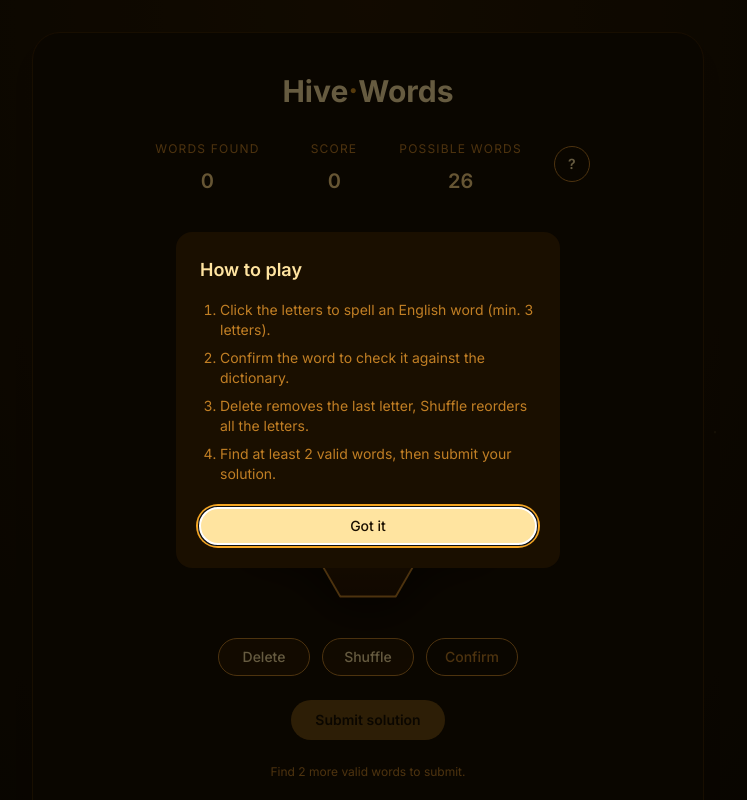
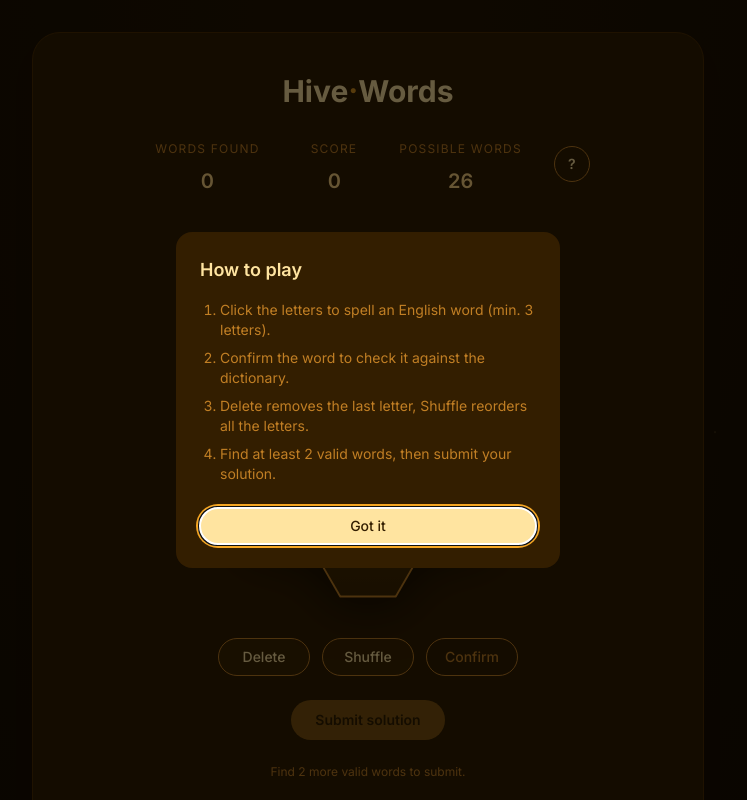
Before and after one commit to Avery-techdev/hive-words, a React (Vite) app: page / in a window 1280 px wide. Shown: the top 800 px of the page, without its empty margins (272-1019 px from the left). Built offline with nearby package versions, Linux system fonts and the light colour scheme.

Commit message:
style: lighten hive palette for better layer separation and fix low-contrast center letter

```diff
--- a/src/App.tsx
+++ b/src/App.tsx
@@ -21,7 +21,7 @@ const DUST_PARTICLES: readonly DustParticle[] = [
 
 function App() {
   return (
-    <main className="relative flex min-h-full items-center justify-center overflow-hidden bg-[radial-gradient(ellipse_at_top,#2C1A00_0%,#0D0800_100%)] sm:p-4 lg:p-8">
+    <main className="relative flex min-h-full items-center justify-center overflow-hidden bg-[radial-gradient(ellipse_at_top,#241500_0%,#140A00_100%)] sm:p-4 lg:p-8">
       <div aria-hidden="true" className="pointer-events-none absolute inset-0">
         {DUST_PARTICLES.map((particle, index) => (
           <span
--- a/src/features/game/components/HexagonGrid.tsx
+++ b/src/features/game/components/HexagonGrid.tsx
@@ -85,7 +85,7 @@ export function HexagonGrid({ letters, onLetterClick, disabled }: HexagonGridPro
         onClick={() => onLetterClick(centerLetter)}
         onTouchStart={() => undefined}
         style={hexStyle}
-        className={`absolute top-1/2 left-1/2 -translate-x-1/2 -translate-y-1/2 touch-manipulation bg-[linear-gradient(var(--color-hex-center-start),var(--color-hex-center-end))] text-3xl font-bold text-white shadow-[inset_0_1px_0_rgba(255,255,255,0.15)] transition-[scale] duration-200 [transition-timing-function:ease] hover:enabled:scale-105 active:scale-[0.96] focus-visible:ring-2 focus-visible:ring-accent focus-visible:ring-offset-2 disabled:opacity-40 ${HEXAGON_CLIP_PATH}`}
+        className={`absolute top-1/2 left-1/2 -translate-x-1/2 -translate-y-1/2 touch-manipulation bg-[linear-gradient(var(--color-hex-center-start),var(--color-hex-center-end))] text-3xl font-bold text-[#1A0F00] shadow-[inset_0_1px_0_rgba(255,255,255,0.15)] transition-[scale] duration-200 ease-[ease] hover:enabled:scale-105 active:scale-[0.96] focus-visible:ring-2 focus-visible:ring-accent focus-visible:ring-offset-2 disabled:opacity-40 ${HEXAGON_CLIP_PATH}`}
       >
         {centerLetter}
       </button>
@@ -99,7 +99,7 @@ export function HexagonGrid({ letters, onLetterClick, disabled }: HexagonGridPro
               ...hexStyle,
               transform: `translate(calc(-50% + ${x}px), calc(-50% + ${y}px))`,
             }}
-            className={`absolute top-1/2 left-1/2 bg-hex-border p-[2px] transition-[scale,background-color,box-shadow] duration-200 [transition-timing-function:ease] ${outerWrapperInteractiveClass} ${HEXAGON_CLIP_PATH}`}
+            className={`absolute top-1/2 left-1/2 bg-hex-border p-[2px] transition-[scale,background-color,box-shadow] duration-200 ease-[ease] ${outerWrapperInteractiveClass} ${HEXAGON_CLIP_PATH}`}
           >
             <button
               type="button"
--- a/src/index.css
+++ b/src/index.css
@@ -6,15 +6,15 @@
  * honey-orange accent. Breakpoints are mobile-first.
  */
 @theme {
-  --color-canvas: #2c1a00;
-  --color-paper: #1a0f00;
+  --color-canvas: #3d2500;
+  --color-paper: #331e00;
   --color-ink: #ffe4a0;
   --color-ink-muted: #c17f24;
-  --color-line: #3d2200;
+  --color-line: #4d2e00;
   --color-accent: #f5a623;
 
-  --color-hex-fill: #3d2200;
-  --color-hex-fill-dark: #2a1500;
+  --color-hex-fill: #4d2e00;
+  --color-hex-fill-dark: #3d2500;
   --color-hex-border: #c17f24;
   --color-hex-center-start: #e8a020;
   --color-hex-center-end: #c17f24;
```
